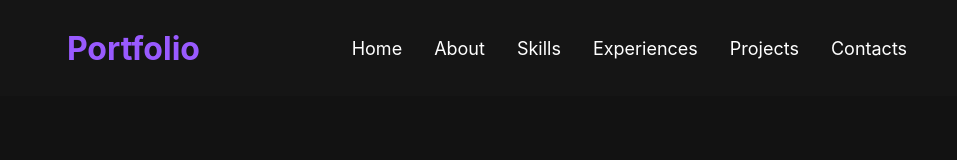
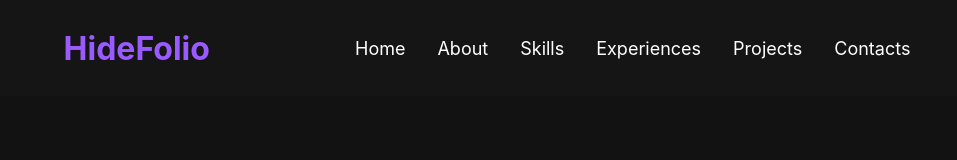
Before and after one commit to BrunoUemura/hidefolio, a React (Vite) app: page / in a window 1280 px wide. Shown: the top 160 px of the page, without its empty margins (137-1094 px from the left). Built offline with nearby package versions, Linux system fonts and the light colour scheme.

Commit message:
update navbar logo text

```diff
--- a/src/components/Navbar/index.tsx
+++ b/src/components/Navbar/index.tsx
@@ -5,7 +5,7 @@ import { GiHamburgerMenu } from "react-icons/gi";
 export default function Navbar() {
   return (
     <nav className={styles.navbar}>
-      <h1>Portfolio</h1>
+      <h1>HideFolio</h1>
       <div className={styles.navItems}>
         <GiHamburgerMenu className={styles.hamburger} />
 
```
